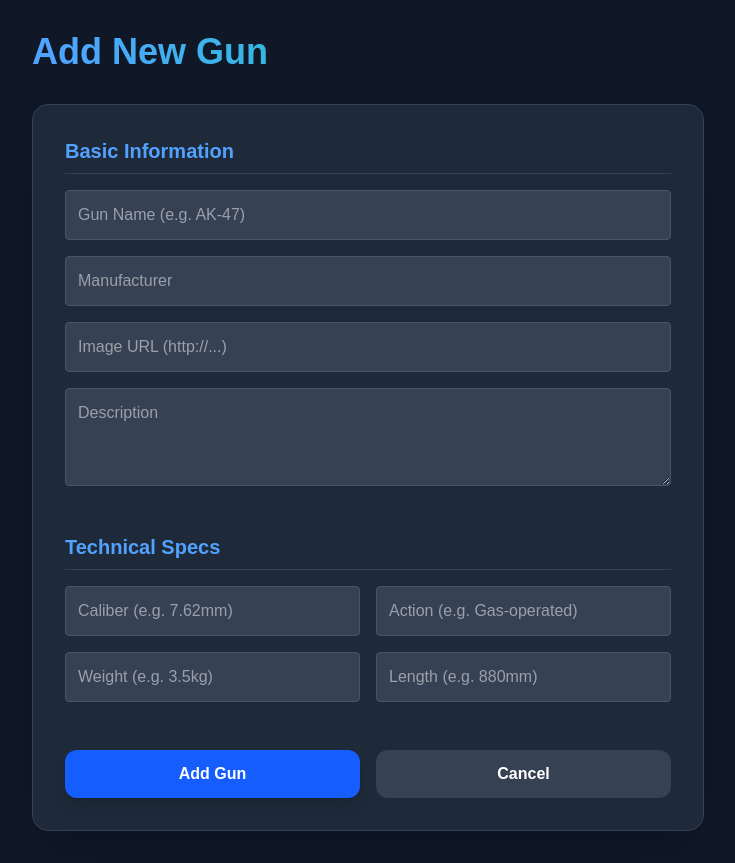
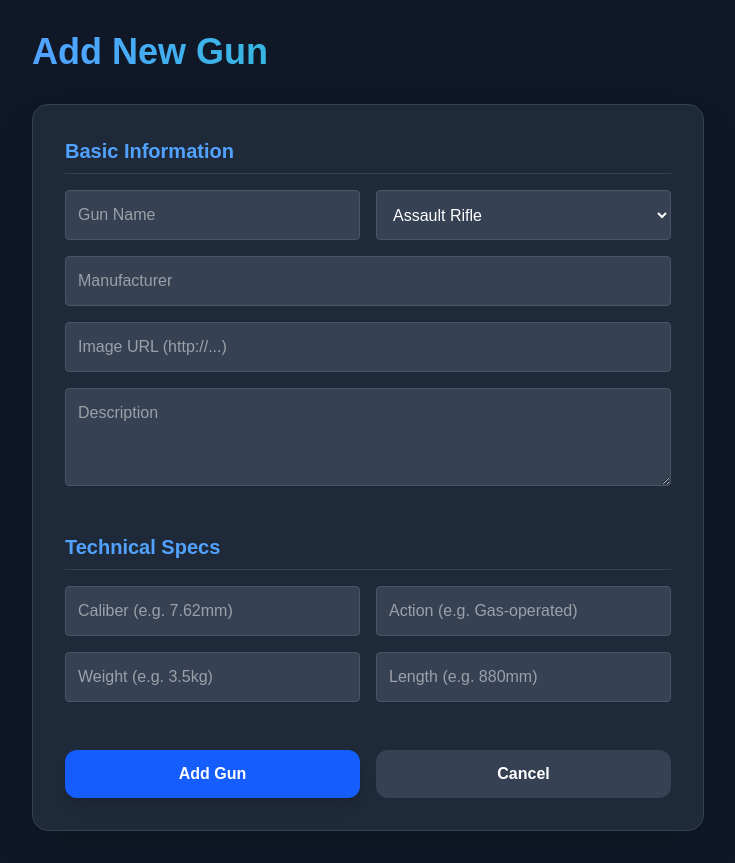
Before and after one commit to yasht04/gunwiki, a Next.js app in the folder apps/client/: page /add in a window 1280 px wide. Shown: the whole page, without its empty margins (272-1007 px from the left). Built offline with nearby package versions, Linux system fonts and the light colour scheme.

Commit message:
dropdown

```diff
--- a/apps/client/src/app/add/page.tsx
+++ b/apps/client/src/app/add/page.tsx
@@ -9,6 +9,7 @@ export default function AddGun() {
   const [formData, setFormData] = useState({
     name: "",
     manufacturer: "",
+    category: "Assault Rifle", // Default value
     description: "",
     image_url: "",
     caliber: "",
@@ -17,17 +18,19 @@ export default function AddGun() {
     action: "",
   });
 
+  const categories = ["Assault Rifle", "Pistol", "Sniper", "SMG", "Shotgun", "LMG", "Heavy"];
+
   const handleSubmit = async (e: React.FormEvent) => {
     e.preventDefault();
 
-
+    // 1. Ask for Password
     const password = prompt("🔐 Enter Admin Password to add a gun:");
     if (!password) return;
 
     const payload = {
-
       name: formData.name,
       manufacturer: formData.manufacturer,
+      category: formData.category, // <--- SENDING CATEGORY NOW
       description: formData.description,
       image_url: formData.image_url,
       specs: {
@@ -55,7 +58,7 @@ export default function AddGun() {
     }
   };
 
-  const handleChange = (e: React.ChangeEvent<HTMLInputElement | HTMLTextAreaElement>) => {
+  const handleChange = (e: React.ChangeEvent<HTMLInputElement | HTMLTextAreaElement | HTMLSelectElement>) => {
     setFormData({ ...formData, [e.target.name]: e.target.value });
   };
 
@@ -69,7 +72,23 @@ export default function AddGun() {
           {/* Basic Info Section */}
           <div className="space-y-4">
             <h2 className="text-xl font-semibold text-blue-400 border-b border-gray-700 pb-2">Basic Information</h2>
-            <input name="name" placeholder="Gun Name (e.g. AK-47)" required onChange={handleChange} className="w-full bg-gray-700 p-3 rounded text-white border border-gray-600 focus:border-blue-500 outline-none transition-colors" />
+
+            <div className="grid grid-cols-2 gap-4">
+              <input name="name" placeholder="Gun Name" required onChange={handleChange} className="bg-gray-700 p-3 rounded text-white border border-gray-600 focus:border-blue-500 outline-none transition-colors" />
+
+              {/* NEW CATEGORY DROPDOWN */}
+              <select
+                name="category"
+                value={formData.category}
+                onChange={handleChange}
+                className="bg-gray-700 p-3 rounded text-white border border-gray-600 focus:border-blue-500 outline-none transition-colors"
+              >
+                {categories.map(cat => (
+                  <option key={cat} value={cat}>{cat}</option>
+                ))}
+              </select>
+            </div>
+
             <input name="manufacturer" placeholder="Manufacturer" required onChange={handleChange} className="w-full bg-gray-700 p-3 rounded text-white border border-gray-600 focus:border-blue-500 outline-none transition-colors" />
             <input name="image_url" placeholder="Image URL (http://...)" required onChange={handleChange} className="w-full bg-gray-700 p-3 rounded text-white border border-gray-600 focus:border-blue-500 outline-none transition-colors" />
             <textarea name="description" placeholder="Description" rows={3} required onChange={handleChange} className="w-full bg-gray-700 p-3 rounded text-white border border-gray-600 focus:border-blue-500 outline-none transition-colors" />
```
